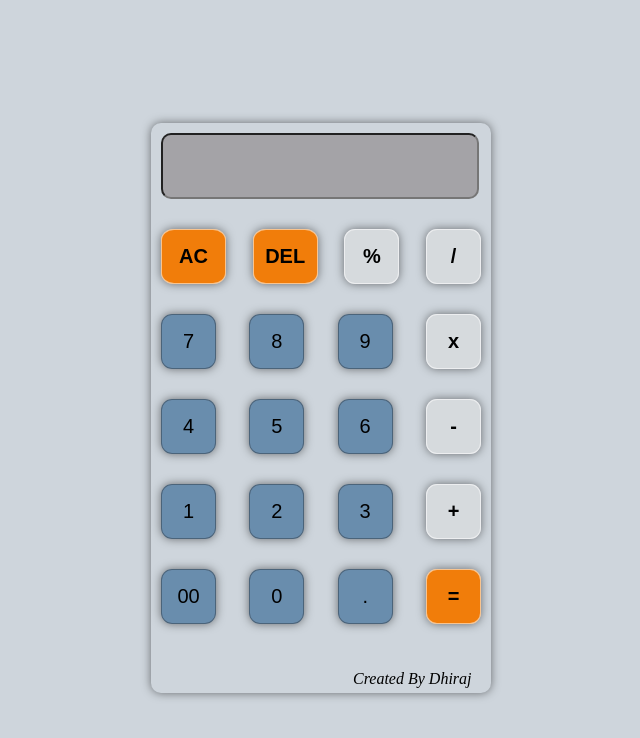
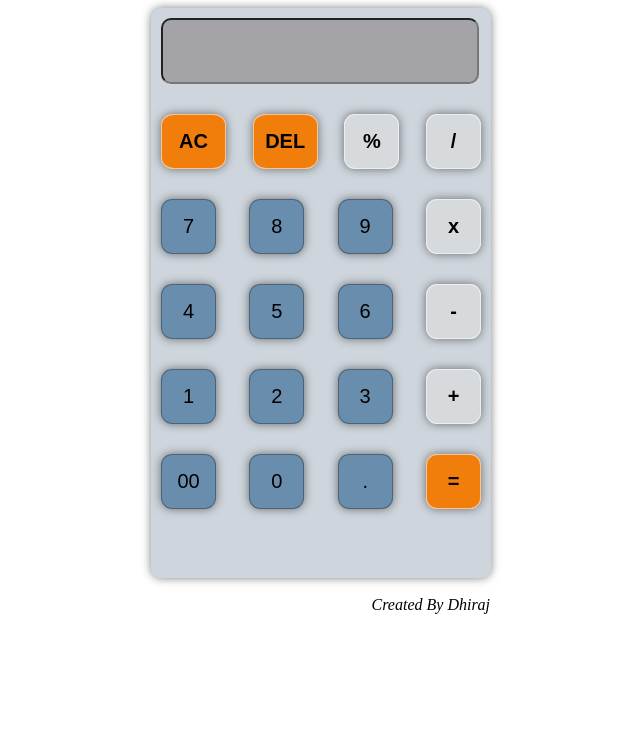
Before and after one commit to Dhirajcoder7/Project, a plain HTML site: page index.html in a window 1280 px wide. Shown: the whole page, without its empty margins (319-959 px from the left). Drawn offline with Linux system fonts and the light colour scheme.

Commit message:
Update Calculator.html

```diff
--- a/index.html
+++ b/index.html
@@ -6,14 +6,6 @@
     <title>Document</title>
 </head>
 <style>
-    body{
-        display: flex;
-        flex-direction: column;
-        justify-content: center;
-        align-items: center;
-        height: 100vh;
-        background-color:rgb(206, 213, 220);
-    }
     .cal{
         padding: 10px;
         display: flex;
@@ -21,7 +13,7 @@
         width: 320px;
         height: 550px;
         background-color:rgb(206, 213, 220);
-
+        margin: 0 auto;
         box-shadow: 0 0 10px rgba(0, 0, 0, 0.5);
         border-radius: 10px;
         border: 1px solidrgba(28, 23, 23, 0.77);
@@ -131,9 +123,8 @@
         <input type="button" class="button" value="0" onclick="display.value += '0'">
         <input type="button" class="button" value="." onclick="display.value += '.'">
         <input type="button" class="res" id="result" value="=" onclick="document.getElementById('display').value = eval(document.getElementById('display').value)">
-    </div><br><br>
-    <i style="margin-left:60%">Created By Dhiraj</i>
-</div>
-
+    </div>
+</div><br>
+<i style="margin-left:54%">Created By Dhiraj</i>
 </body>
 </html>
```
